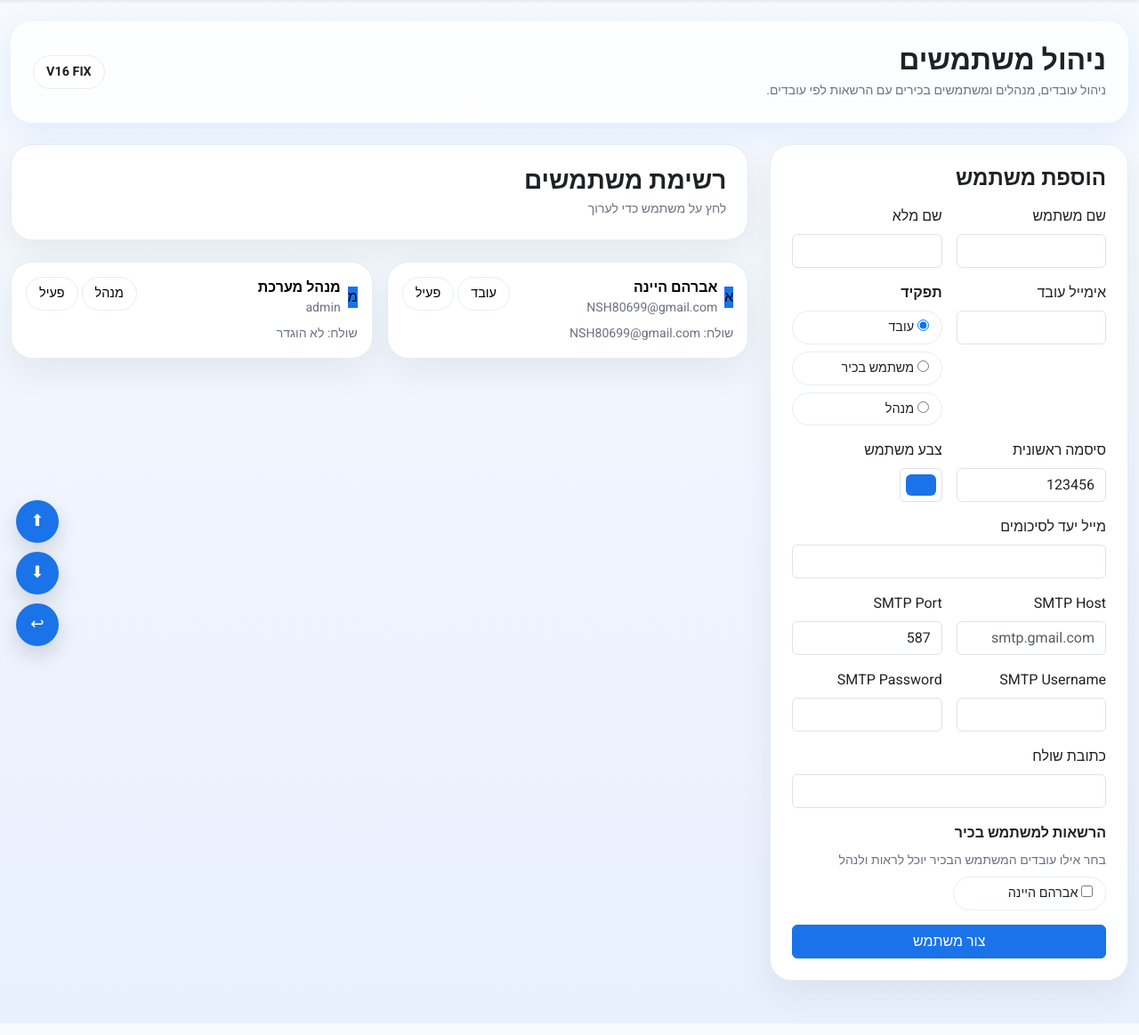
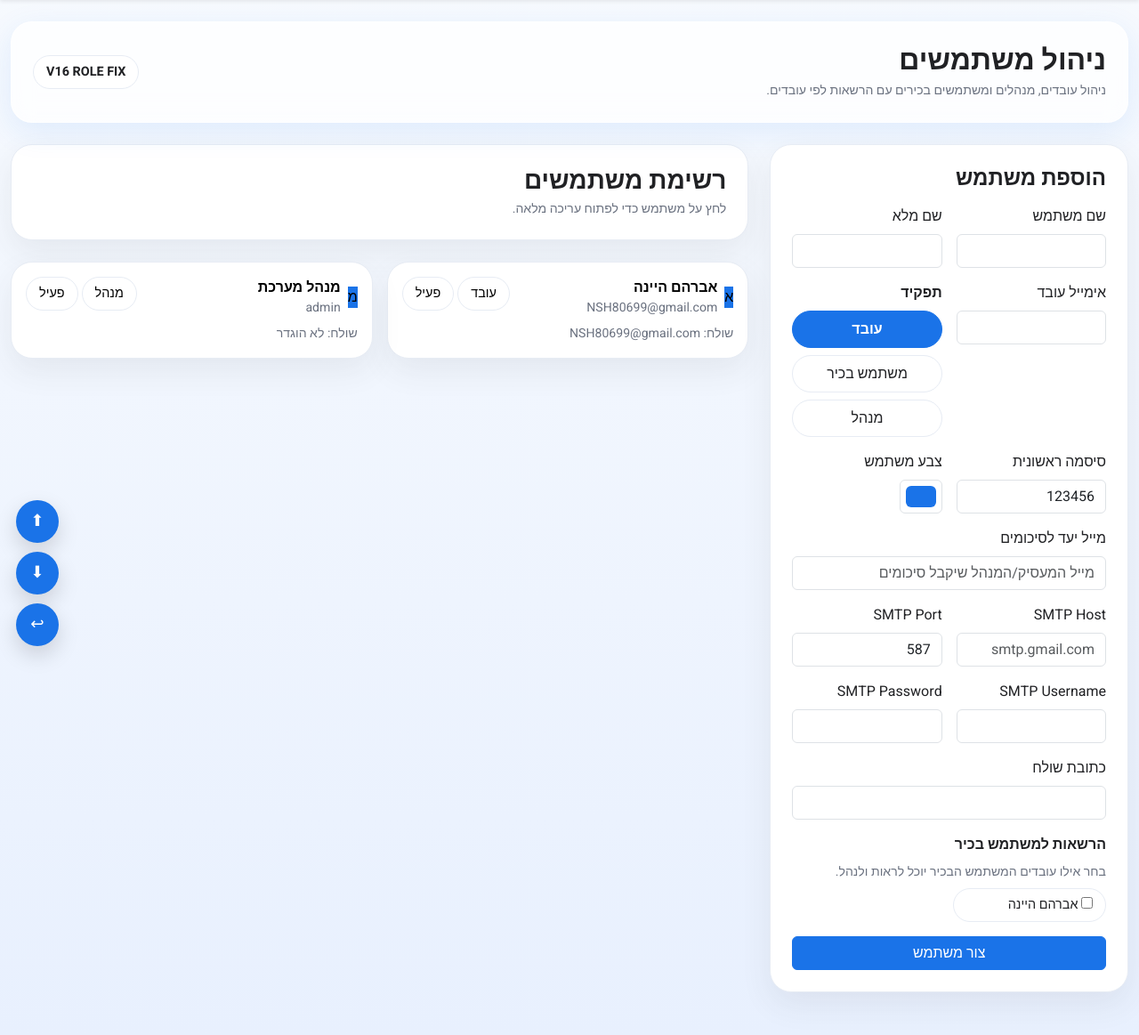
Before and after one commit to a314702424-cmyk/taskhub, a Flask app: page /users in a window 1280 px wide. Shown: the part 56-1219 px from the top of the page at 89% size. Run offline with Flask 3, Linux system fonts and the light colour scheme; a user stored in the database is signed in; data comes from the database, SQL or seed files in the repository; data that the repository does not hold is empty.

Commit message:
Update users.html

```diff
--- a/app/templates/users.html
+++ b/app/templates/users.html
@@ -11,87 +11,99 @@
     </div>
 
     <span class="chip fw-bold">
-      V16 FIX
+      V16 ROLE FIX
     </span>
   </div>
 </div>
 
+<style>
+  .role-choice {
+    border: 1px solid var(--border, #e7ecf4);
+    background: #fff;
+    color: inherit;
+    border-radius: 999px;
+    padding: 8px 14px;
+    width: 100%;
+    text-align: center;
+    cursor: pointer;
+  }
+
+  .role-choice.active {
+    background: var(--primary, #1a73e8);
+    border-color: var(--primary, #1a73e8);
+    color: #fff;
+    font-weight: 700;
+  }
+
+  .user-edit-tools {
+    border-top: 1px solid var(--border, #e7ecf4);
+    padding-top: 12px;
+    margin-top: 12px;
+  }
+</style>
+
 <div class="row g-4">
 
-  <!-- SIDE -->
   <div class="col-xl-4">
-
     <div class="task-card p-4 sticky-top" style="top:85px">
 
       <h4 class="fw-bold mb-3">
         הוספת משתמש
       </h4>
 
-      <form method="post" class="row g-3">
+      <form method="post" class="row g-3" id="create-user-form">
 
         <div class="col-md-6">
           <label class="form-label">שם משתמש</label>
-          <input class="form-control"
-                 name="username"
-                 required>
+          <input class="form-control" name="username" required>
         </div>
 
         <div class="col-md-6">
           <label class="form-label">שם מלא</label>
-          <input class="form-control"
-                 name="full_name"
-                 required>
+          <input class="form-control" name="full_name" required>
         </div>
 
         <div class="col-md-6">
           <label class="form-label">אימייל עובד</label>
-          <input class="form-control"
-                 name="email">
+          <input class="form-control" name="email">
         </div>
 
         <div class="col-md-6">
+          <label class="form-label fw-bold">תפקיד</label>
 
-          <label class="form-label fw-bold">
-            תפקיד
-          </label>
+          <input type="hidden" name="role" id="create-role-value" value="employee">
 
           <div class="d-grid gap-2">
+            <button type="button"
+                    class="role-choice active"
+                    data-role-target="create-role-value"
+                    data-role-value="employee">
+              עובד
+            </button>
 
-            <label class="chip w-100">
-              <input type="radio"
-                     name="role"
-                     value="employee"
-                     checked>
-              עובד
-            </label>
+            <button type="button"
+                    class="role-choice"
+                    data-role-target="create-role-value"
+                    data-role-value="senior">
+              משתמש בכיר
+            </button>
 
-            <label class="chip w-100">
-              <input type="radio"
-                     name="role"
-                     value="senior">
-              משתמש בכיר
-            </label>
-
-            <label class="chip w-100">
-              <input type="radio"
-                     name="role"
-                     value="admin">
+            <button type="button"
+                    class="role-choice"
+                    data-role-target="create-role-value"
+                    data-role-value="admin">
               מנהל
-            </label>
-
+            </button>
           </div>
         </div>
 
         <div class="col-md-6">
           <label class="form-label">סיסמה ראשונית</label>
-          <input class="form-control"
-                 name="password"
-                 value="123456">
+          <input class="form-control" name="password" value="123456">
         </div>
 
         <div class="col-md-6">
           <label class="form-label">צבע משתמש</label>
-
           <input type="color"
                  class="form-control form-control-color"
                  name="theme_color"
@@ -99,111 +111,77 @@
         </div>
 
         <div class="col-12">
-          <label class="form-label">
-            מייל יעד לסיכומים
-          </label>
-
+          <label class="form-label">מייל יעד לסיכומים</label>
           <input class="form-control"
-                 name="employer_target_email">
+                 name="employer_target_email"
+                 placeholder="מייל המעסיק/המנהל שיקבל סיכומים">
         </div>
 
         <div class="col-md-6">
           <label class="form-label">SMTP Host</label>
-
-          <input class="form-control"
-                 name="smtp_host"
-                 placeholder="smtp.gmail.com">
+          <input class="form-control" name="smtp_host" placeholder="smtp.gmail.com">
         </div>
 
         <div class="col-md-6">
           <label class="form-label">SMTP Port</label>
-
-          <input class="form-control"
-                 name="smtp_port"
-                 value="587">
+          <input class="form-control" name="smtp_port" value="587">
         </div>
 
         <div class="col-md-6">
           <label class="form-label">SMTP Username</label>
-
-          <input class="form-control"
-                 name="smtp_username">
+          <input class="form-control" name="smtp_username">
         </div>
 
         <div class="col-md-6">
           <label class="form-label">SMTP Password</label>
-
-          <input type="password"
-                 class="form-control"
-                 name="smtp_password">
+          <input type="password" class="form-control" name="smtp_password">
         </div>
 
         <div class="col-12">
           <label class="form-label">כתובת שולח</label>
-
-          <input class="form-control"
-                 name="sender_email">
+          <input class="form-control" name="sender_email">
         </div>
 
         <div class="col-12">
-
-          <label class="form-label fw-bold">
-            הרשאות למשתמש בכיר
-          </label>
-
+          <label class="form-label fw-bold">הרשאות למשתמש בכיר</label>
           <div class="tiny mb-2">
-            בחר אילו עובדים המשתמש הבכיר יוכל לראות ולנהל
+            בחר אילו עובדים המשתמש הבכיר יוכל לראות ולנהל.
           </div>
 
           <div class="row g-2">
-
             {% for emp in employee_users %}
-
               <div class="col-md-6">
-
                 <label class="chip w-100">
-
                   <input type="checkbox"
                          name="allowed_user_ids"
                          value="{{ emp.id }}">
-
                   {{ emp.full_name }}
-
                 </label>
-
               </div>
-
             {% endfor %}
-
           </div>
         </div>
 
         <div class="col-12 d-grid">
-
           <button class="btn btn-primary">
             צור משתמש
           </button>
-
         </div>
 
       </form>
-
     </div>
   </div>
 
-  <!-- USERS -->
   <div class="col-xl-8">
 
     <div class="task-card p-4 mb-4">
-
       <h3 class="fw-bold mb-1">
         רשימת משתמשים
       </h3>
 
       <div class="tiny">
-        לחץ על משתמש כדי לערוך
+        לחץ על משתמש כדי לפתוח עריכה מלאה.
       </div>
-
     </div>
 
     <div class="row g-3">
@@ -211,8 +189,7 @@
       {% for user in users %}
 
       <div class="col-lg-6">
-
-        <div class="task-card p-3 h-100">
+        <div class="task-card p-3 h-100" id="user-card-{{ user.id }}">
 
           <button class="w-100 bg-transparent border-0 text-start p-0"
                   type="button"
@@ -220,18 +197,14 @@
                   data-bs-target="#user-edit-{{ user.id }}">
 
             <div class="d-flex justify-content-between gap-2 align-items-start">
-
               <div class="d-flex gap-2 align-items-center">
 
                 <span class="avatar-dot"
                       style="background: {{ user.theme_color }}">
-
                   {{ user.full_name[:1] }}
-
                 </span>
 
                 <div>
-
                   <div class="fw-bold">
                     {{ user.full_name }}
                   </div>
@@ -239,13 +212,10 @@
                   <div class="tiny">
                     {{ user.email or user.username }}
                   </div>
-
                 </div>
-
               </div>
 
               <div class="d-flex gap-1 flex-wrap justify-content-end">
-
                 <span class="chip">
                   {{ user.role_label }}
                 </span>
@@ -253,28 +223,36 @@
                 <span class="chip">
                   {{ 'פעיל' if user.is_active_user else 'לא פעיל' }}
                 </span>
-
               </div>
-
             </div>
 
             <div class="tiny mt-2">
-              שולח:
-              {{ user.display_sender_email or 'לא הוגדר' }}
+              שולח: {{ user.display_sender_email or 'לא הוגדר' }}
             </div>
+
+            {% if user.role == 'senior' %}
+              <div class="tiny mt-1">
+                מורשה לנהל:
+                {% for p in user.senior_permissions %}
+                  {{ p.allowed_user.full_name if p.allowed_user else '' }}
+                  {% if not loop.last %}, {% endif %}
+                {% else %}
+                  לא נבחרו עובדים
+                {% endfor %}
+              </div>
+            {% endif %}
 
           </button>
 
-          <div class="collapse mt-3"
-               id="user-edit-{{ user.id }}">
+          <div class="collapse mt-3" id="user-edit-{{ user.id }}">
 
             <form method="post"
                   action="{{ url_for('edit_user', user_id=user.id) }}"
-                  class="row g-2">
+                  class="row g-2 user-edit-form"
+                  data-user-id="{{ user.id }}">
 
               <div class="col-md-6">
                 <label class="form-label">שם משתמש</label>
-
                 <input class="form-control"
                        name="username"
                        value="{{ user.username }}">
@@ -282,7 +260,6 @@
 
               <div class="col-md-6">
                 <label class="form-label">שם מלא</label>
-
                 <input class="form-control"
                        name="full_name"
                        value="{{ user.full_name }}">
@@ -290,73 +267,51 @@
 
               <div class="col-md-6">
                 <label class="form-label">אימייל עובד</label>
-
                 <input class="form-control"
                        name="email"
                        value="{{ user.email }}">
               </div>
 
-              <!-- FIXED ROLE -->
+              <div class="col-md-6">
+                <label class="form-label fw-bold">תפקיד</label>
 
-              <div class="col-md-6">
-
-                <label class="form-label fw-bold">
-                  תפקיד
-                </label>
+                <input type="hidden"
+                       name="role"
+                       id="role-value-{{ user.id }}"
+                       value="{{ user.role or 'employee' }}">
 
                 <div class="d-grid gap-2">
 
-                  <label class="chip w-100">
+                  <button type="button"
+                          class="role-choice {% if user.role == 'employee' %}active{% endif %}"
+                          data-role-target="role-value-{{ user.id }}"
+                          data-role-value="employee">
+                    עובד
+                  </button>
 
-                    <input type="radio"
-                           name="role"
-                           value="employee"
-                           {% if user.role == 'employee' %}
-                           checked
-                           {% endif %}>
+                  <button type="button"
+                          class="role-choice {% if user.role == 'senior' %}active{% endif %}"
+                          data-role-target="role-value-{{ user.id }}"
+                          data-role-value="senior">
+                    משתמש בכיר
+                  </button>
 
-                    עובד
-
-                  </label>
-
-                  <label class="chip w-100">
-
-                    <input type="radio"
-                           name="role"
-                           value="senior"
-                           {% if user.role == 'senior' %}
-                           checked
-                           {% endif %}>
-
-                    משתמש בכיר
-
-                  </label>
-
-                  <label class="chip w-100">
-
-                    <input type="radio"
-                           name="role"
-                           value="admin"
-                           {% if user.role == 'admin' %}
-                           checked
-                           {% endif %}>
-
+                  <button type="button"
+                          class="role-choice {% if user.role == 'admin' %}active{% endif %}"
+                          data-role-target="role-value-{{ user.id }}"
+                          data-role-value="admin">
                     מנהל
-
-                  </label>
+                  </button>
 
                 </div>
 
+                <div class="tiny mt-1">
+                  בחירה זו נשלחת לשרת דרך שדה מוסתר כדי למנוע תקלה שבה תמיד נשלח עובד.
+                </div>
               </div>
 
-              <!-- END FIX -->
-
               <div class="col-md-6">
-
-                <label class="form-label">
-                  צבע משתמש
-                </label>
-
+                <label class="form-label">צבע משתמש</label>
                 <input type="color"
                        class="form-control form-control-color"
                        name="theme_color"
@@ -364,55 +319,35 @@
               </div>
 
               <div class="col-md-6">
-
-                <label class="form-label">
-                  מייל יעד לסיכומים
-                </label>
-
+                <label class="form-label">מייל יעד לסיכומים</label>
                 <input class="form-control"
                        name="employer_target_email"
                        value="{{ user.employer_target_email }}">
               </div>
 
               <div class="col-md-6">
-
-                <label class="form-label">
-                  SMTP Host
-                </label>
-
+                <label class="form-label">SMTP Host</label>
                 <input class="form-control"
                        name="smtp_host"
                        value="{{ user.smtp_host }}">
               </div>
 
               <div class="col-md-6">
-
-                <label class="form-label">
-                  SMTP Port
-                </label>
-
+                <label class="form-label">SMTP Port</label>
                 <input class="form-control"
                        name="smtp_port"
                        value="{{ user.smtp_port }}">
               </div>
 
               <div class="col-md-6">
-
-                <label class="form-label">
-                  SMTP Username
-                </label>
-
+                <label class="form-label">SMTP Username</label>
                 <input class="form-control"
                        name="smtp_username"
                        value="{{ user.smtp_username }}">
               </div>
 
               <div class="col-md-6">
-
-                <label class="form-label">
-                  SMTP Password
-                </label>
-
+                <label class="form-label">SMTP Password</label>
                 <input type="password"
                        class="form-control"
                        name="smtp_password"
@@ -420,75 +355,102 @@
               </div>
 
               <div class="col-12">
-
-                <label class="form-label">
-                  כתובת שולח
-                </label>
-
+                <label class="form-label">כתובת שולח</label>
                 <input class="form-control"
                        name="sender_email"
                        value="{{ user.sender_email }}">
               </div>
 
               <div class="col-12">
+                <label class="form-label fw-bold">הרשאות משתמש בכיר</label>
 
-                <label class="form-label fw-bold">
-                  הרשאות משתמש בכיר
-                </label>
-
-                {% set allowed_ids = user.senior_permissions
-                    | map(attribute='allowed_user_id')
-                    | list %}
+                {% set allowed_ids = user.senior_permissions | map(attribute='allowed_user_id') | list %}
 
                 <div class="row g-2">
-
                   {% for emp in employee_users %}
-
                     <div class="col-md-6">
-
                       <label class="chip w-100">
-
                         <input type="checkbox"
                                name="allowed_user_ids"
                                value="{{ emp.id }}"
-                               {% if emp.id in allowed_ids %}
-                               checked
-                               {% endif %}>
-
+                               {% if emp.id in allowed_ids %}checked{% endif %}>
                         {{ emp.full_name }}
-
                       </label>
-
                     </div>
-
                   {% endfor %}
-
                 </div>
-
               </div>
 
-              <div class="col-12">
-
+              <div class="col-12 user-edit-tools">
                 <button class="btn btn-primary w-100">
                   שמור שינויים
                 </button>
-
               </div>
 
             </form>
 
+            <div class="d-flex gap-2 flex-wrap mt-3">
+              <form method="post" action="{{ url_for('toggle_user', user_id=user.id) }}">
+                <button class="btn btn-outline-secondary">
+                  {{ 'השבת' if user.is_active_user else 'הפעל' }}
+                </button>
+              </form>
+
+              <form method="post"
+                    action="{{ url_for('reset_password', user_id=user.id) }}"
+                    class="d-flex gap-2 flex-grow-1">
+                <input class="form-control"
+                       name="new_password"
+                       placeholder="סיסמה חדשה">
+                <button class="btn btn-outline-primary">
+                  עדכן סיסמה
+                </button>
+              </form>
+            </div>
+
           </div>
-
         </div>
-
       </div>
 
       {% endfor %}
 
     </div>
-
   </div>
 
 </div>
 
+<script>
+document.addEventListener('click', function (event) {
+  const button = event.target.closest('[data-role-target][data-role-value]');
+  if (!button) return;
+
+  const targetId = button.getAttribute('data-role-target');
+  const roleValue = button.getAttribute('data-role-value');
+  const hiddenInput = document.getElementById(targetId);
+
+  if (!hiddenInput) return;
+
+  hiddenInput.value = roleValue;
+
+  const parent = button.closest('.d-grid');
+  if (parent) {
+    parent.querySelectorAll('[data-role-target="' + targetId + '"]').forEach(function (btn) {
+      btn.classList.remove('active');
+    });
+  }
+
+  button.classList.add('active');
+});
+
+document.addEventListener('submit', function (event) {
+  const form = event.target.closest('form');
+  if (!form) return;
+
+  const roleInput = form.querySelector('input[name="role"]');
+  if (roleInput) {
+    console.log('SUBMIT ROLE:', roleInput.value);
+  }
+});
+</script>
+
 {% endblock %}
```
